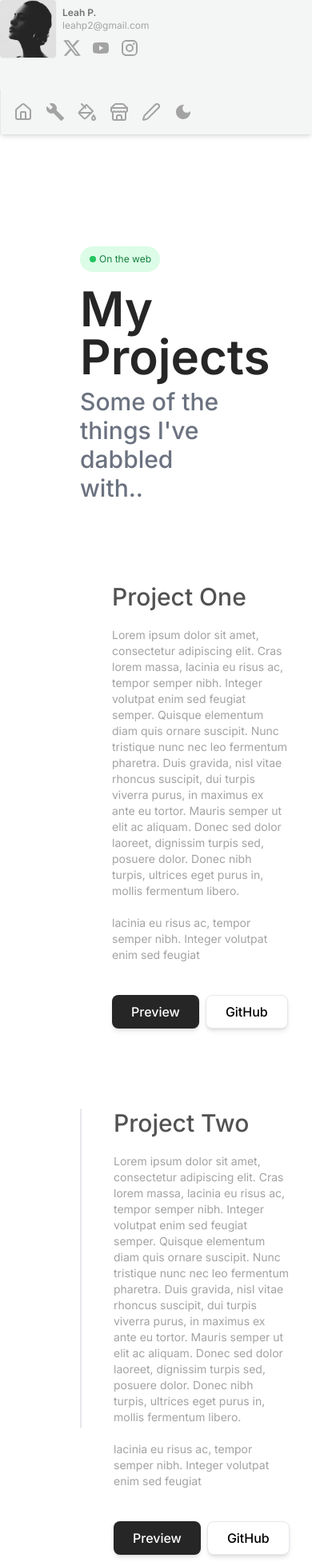
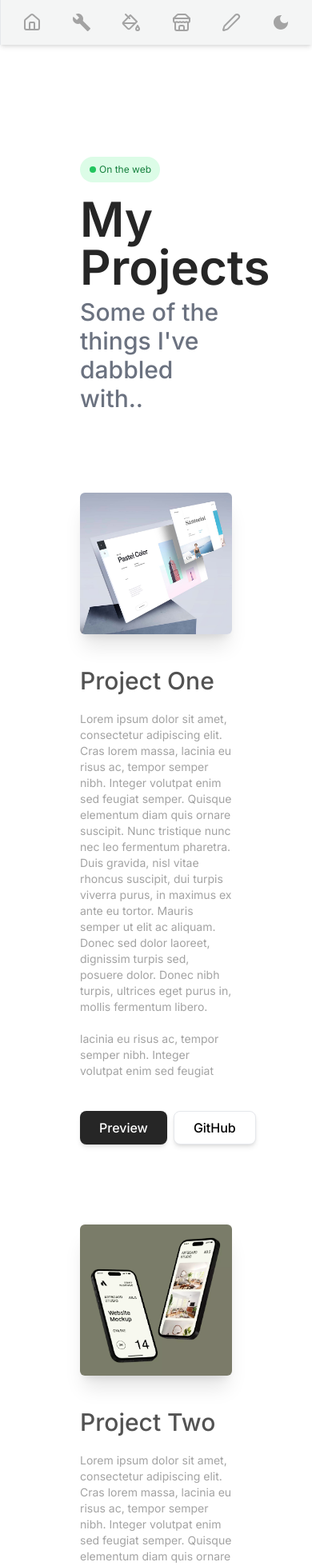
Before and after one commit to VelpCode/easydash, a Next.js app: page /projects in a window 390 px wide. Shown: the top 1958 px of the page at 80% size. Built offline with nearby package versions, Linux system fonts and the light colour scheme.

Commit message:
blogSetup

```diff
--- a/app/components/sidebar/index.tsx
+++ b/app/components/sidebar/index.tsx
@@ -54,7 +54,7 @@ const Sidebar = () => {
 
   return (
     <div className="sm:fixed sm:left-0 sm:top-0 sm:min-h-screen sm:w-64 sm:z-10 sm:p-10 bg-[#F4F5F5] shadow-md">
-      <div className="align-middle flex gap-2 mb-10">
+      <div className="align-middle flex gap-2 mb-10 max-sm:hidden">
         {INFO.name.profilepic}
         <div>
           <h1 className="text-xs mt-2 text-neutral-500 font-semibold">
@@ -68,15 +68,15 @@ const Sidebar = () => {
           </div>
         </div>
       </div>
-      <div className="max-sm:flex max-sm:items-center border-l p-2 ">
+      <div className="max-sm:flex max-sm:items-center max-sm:justify-around border-l p-2 ">
         {Items.map((item, index) => (
           <Link key={index} href={item.link}>
             <div
               key={index}
               className="text-neutral-400 p-2 flex gap-4 sm:mt-3 text-xs items-center cursor-pointer hover:bg-neutral-200 w-full rounded-xl"
             >
+              {item.icon}
               <span className="max-sm:hidden">{item.name}</span>
-              {item.icon}
             </div>
           </Link>
         ))}
--- a/app/projects/page.tsx
+++ b/app/projects/page.tsx
@@ -12,7 +12,7 @@ const Projects = () => {
             <div className="text-6xl font-semibold text-neutral-800 max-w-[600px] mb-2">My Projects</div>
             <h1 className='text-3xl font-medium mb-8 text-gray-500'>Some of the things I've dabbled with..</h1>
             <div className="mb-10">
-                <div className="flex gap-10 mt-[100px] md:flex-row sm:flex-col xs:flex-col ">
+                <div className="flex gap-10 mt-[100px] md:flex-row sm:flex-col max-sm:flex-col xs:flex-col ">
                     <div className="left rounded-lg">
                     <Image src = "/Mockup.png" alt = "mockup" height={400} width={400} className="rounded-md shadow-xl"/>
                     </div>
@@ -34,9 +34,9 @@ Donec nibh turpis, ultrices eget purus in, mollis fermentum libero. <br /> <br /
 
                     </div>
                 </div>
-                <div className="flex gap-10 mt-[100px] md:flex-row sm:flex-col">
+                <div className="flex gap-10 mt-[100px] md:flex-row max-sm:flex-col sm:flex-col">
 
-                    <div className="left border rounded h-[400px] w-[400px]">
+                    <div className="left rounded-lg">
                         <Image src = "/Reflex.png" alt = "reflex" height={400} width={400} className="rounded-md shadow-xl"/>
                     </div>
 
```
